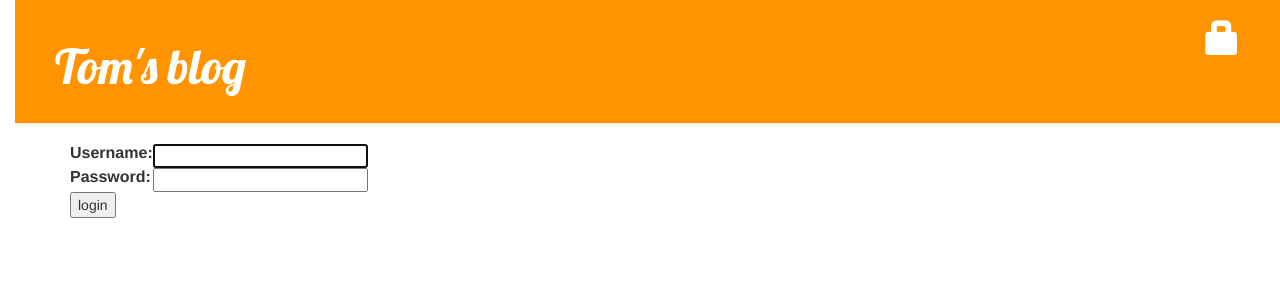
After one commit to TomKalapurackal/my-first-blog, a Django app: page /accounts/login/?next=/post/1/ in a window 1280 px wide. The commit adds this page. Shown: the top 300 px of the page. Run offline with Django 3.2, Linux system fonts and the light colour scheme; some libraries are stand-ins or nearby versions.

```diff
--- a/blog/static/css/blog.css
+++ b/blog/static/css/blog.css
@@ -47,7 +47,7 @@ h1, h2, h3, h4 {
     margin-right: 20px;
 }
 
-.btn-default-edit {
+.btn-default-edit, .btn-default-publish, .btn-default-remove {
     /*color: #ffffff;*/
     float: right;
     font-size: 26pt;
--- a/blog/templates/blog/base.html
+++ b/blog/templates/blog/base.html
@@ -13,6 +13,18 @@
                 <a href="{% url 'post_new' %}" class="top-menu">
                     <span class="glyphicon glyphicon-plus"></span>
                 </a>
+                <a href="{% url 'post_draft_list' %}" class="top-menu">
+                    <span class="glyphicon glyphicon-edit"></span>
+                </a>
+                <p class="top-menu">Hello {{ user.username }}
+                    <small>
+                        <a href="{% url 'logout' %}">Log out</a>
+                    </small>
+                </p>
+            {% else %}
+                <a href="{% url 'login' %}" class="top-menu">
+                    <span class="glyphicon glyphicon-lock"></span>
+                </a>
             {% endif %}
             <h1><a href="/">Tom's blog</a></h1>
         </div>
--- a/blog/templates/blog/post_edit.html
+++ b/blog/templates/blog/post_edit.html
@@ -2,8 +2,9 @@
 
 {% block content %}
     <h1>New post</h1>
-    <form method="POST" class="post-form">{% csrf_token %}
-            {{ form.as_p }}
+    <form method="POST" class="post-form">
+        {% csrf_token %}
+        {{ form.as_p }}
         <button type="submit" class="save btn btn-default">Save</button>
     </form>
 {% endblock %}
--- /dev/null
+++ b/blog/templates/registration/login.html
@@ -0,0 +1,26 @@
+{% extends "blog/base.html" %}
+
+{% block content %}
+
+{% if form.errors %}
+    <p>Your username and password didn't match. Please try again.</p>
+{% endif %}
+
+<form method="post" action="{% url 'login' %}">
+    {% csrf_token %}
+    <table>
+        <tr>
+            <td>{{ form.username.label_tag }}</td>
+            <td>{{ form.username }}</td>
+        </tr>
+        <tr>
+            <td>{{ form.password.label_tag }}</td>
+            <td>{{ form.password }}</td>
+        </tr>
+    </table>
+
+    <input type="submit" value="login" />
+    <input type="hidden" name="next" value="{{ next }}" />
+</form>
+
+{% endblock %}
--- a/blog/urls.py
+++ b/blog/urls.py
@@ -1,10 +1,18 @@
 from django.conf.urls import url
+import django.contrib.auth.views
 from . import views
+
+from django.contrib import admin
+admin.autodiscover()
 
 urlpatterns = [
     url(r'^$', views.post_list, name='post_list'),
     url(r'^post/(?P<pk>\d+)/$', views.post_detail, name='post_detail'),
     url(r'^post/new/$', views.post_new, name='post_new'),
     url(r'^post/(?P<pk>\d+)/edit/$', views.post_edit, name='post_edit'),
-
+    url(r'^drafts/$', views.post_draft_list, name='post_draft_list'),
+    url(r'^post/(?P<pk>\d+)/publish/$', views.post_publish, name='post_publish'),
+    url(r'^post/(?P<pk>\d+)/remove/$', views.post_remove, name='post_remove'),
+    url(r'^accounts/login/$', django.contrib.auth.views.login, name='login'),
+    url(r'^accounts/logout/$', django.contrib.auth.views.logout, name='logout', kwargs={'next_page': '/'}),
 ]
--- a/mysite/settings.py
+++ b/mysite/settings.py
@@ -122,3 +122,4 @@ USE_TZ = True
 
 STATIC_URL = '/static/'
 STATIC_ROOT = os.path.join(BASE_DIR, 'static')
+LOGIN_REDIRECT_URL = '/'
```
Also changed, not shown: blog/templates/blog/post_detail.html (+7 -0 lines), blog/templates/blog/post_draft_list.html (added, +11 -0 lines), blog/views.py (+29 -2 lines).
